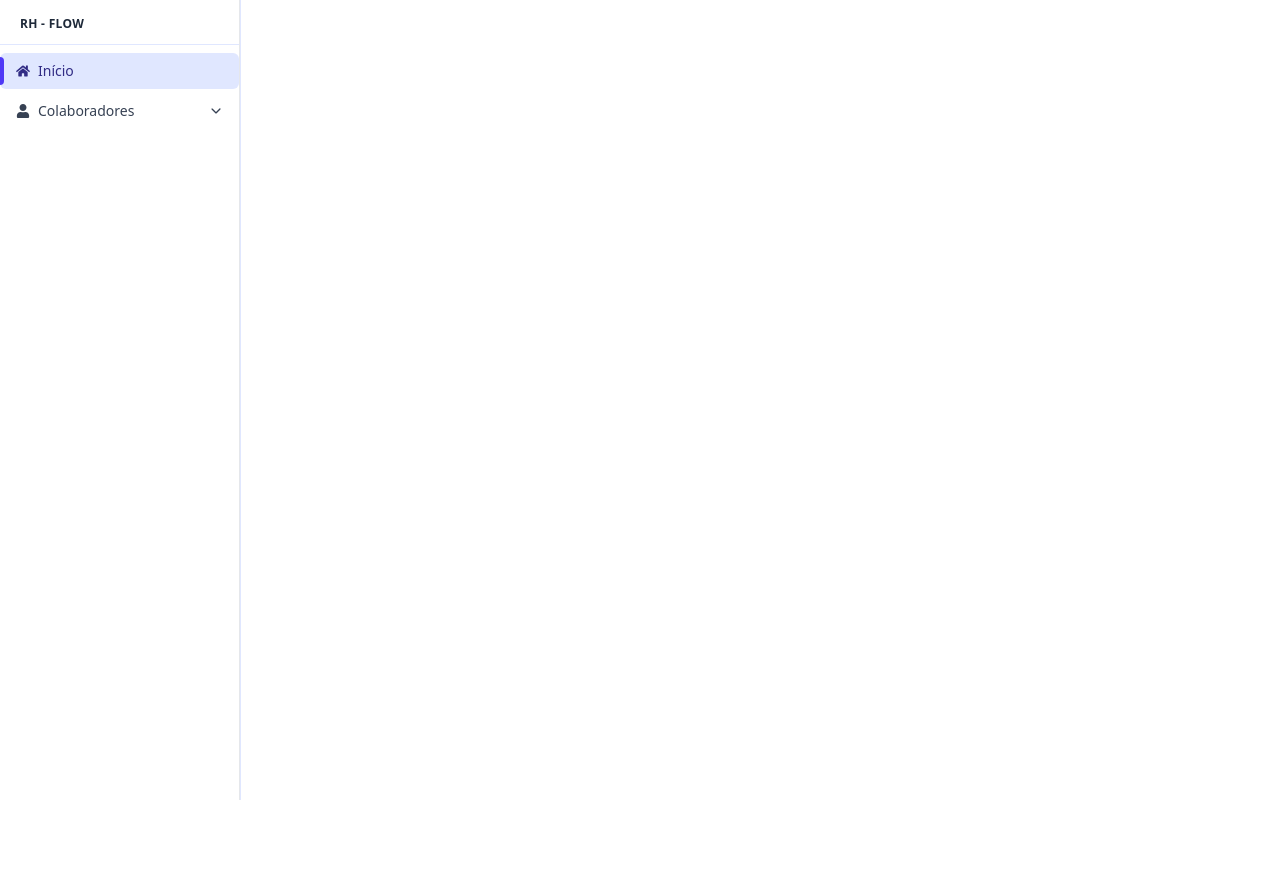
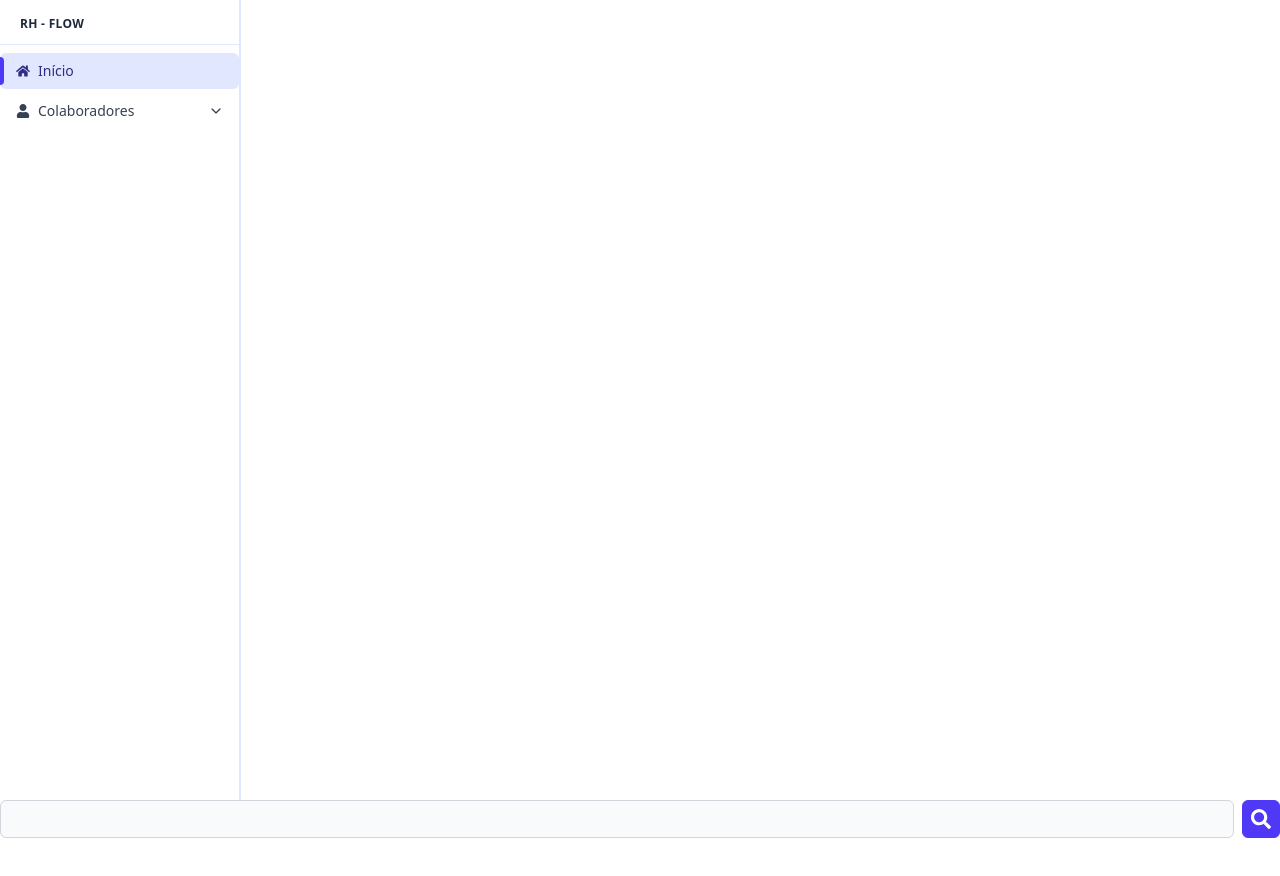
Before and after one commit to Grupo-02-Turma-JavaScript-07/Sistema-RH-Front, a React (Vite) app: page /pesquisa in a window 1280 px wide. Shown: the top 876 px of the page. Built offline with nearby package versions, Linux system fonts and the light colour scheme.

Commit message:
style: add style component search

```diff
--- a/src/App.tsx
+++ b/src/App.tsx
@@ -6,6 +6,7 @@ import Sidebar from './components/sidebar/Sidebar'
 import Perfil from './pages/perfil/Perfil'
 import Sobre from './pages/sobre/Sobre'
 import Home from './pages/home/Home';
+import Search from './components/search/Search';
 
 function App() {
 
@@ -16,9 +17,10 @@ function App() {
         <div className="min-h-[80vh]">
           <Routes>
             <Route path="/home" element={<Home />} />
-            <Route path="/colaboradores" element={<ListaColaborador />} />
+            <Route path="/colaboradores" element={<ListaColaborador />}/>
             <Route path="/sobre" element={<Sobre />} />
             <Route path="/perfil" element={<Perfil />} />
+            <Route path="/pesquisa" element={<Search />} />
           </Routes>
         </div>
         <Footer />
--- a/src/components/search/Search.tsx
+++ b/src/components/search/Search.tsx
@@ -1,8 +1,19 @@
+import { FaSearch } from "react-icons/fa"
+
 function Search() {
   return (
-    <div>
-      <p>Search</p>
-    </div>
+    <form className="flex justify-center mx-auto">
+      <label htmlFor="" className="sr-only">Search</label>
+      <div className="relative w-full">
+        <input type="text" className="bg-gray-50 border border-gray-300 text-gray-900
+        text-sm rounded-md block w-full focus:border-indigo-600 focus:ring-indigo-600 p-2"/>
+      </div>
+      <button type="submit" className="bg-indigo-600 rounded-md p-2 ms-2 text-sm font-medium
+      border border-indigo-600 hover:bg-indigo-900 focus:ring-blue-300">
+        <FaSearch size={20} className="text-white">
+        </FaSearch>
+      </button>
+    </form>
   )
 }
 
```
